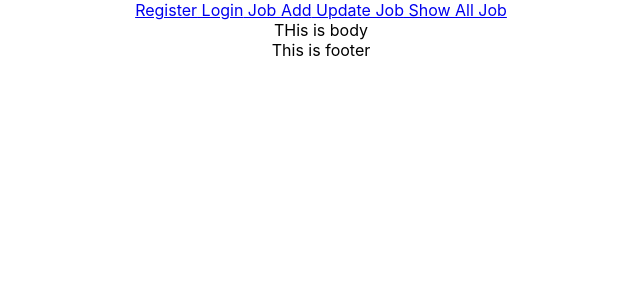
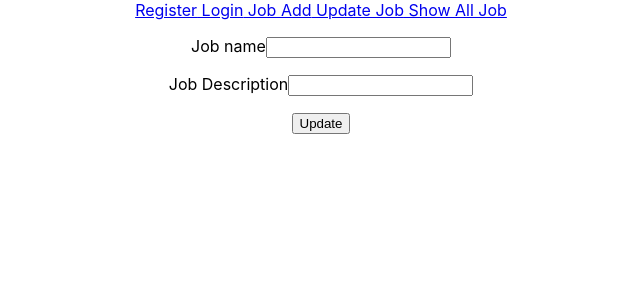
Before and after one commit to aavashneupane/jobFinderFrontend, a React (Create React App) app: page /updateJob in a window 1280 px wide. Shown: the top 300 px of the page, without its empty margins (319-959 px from the left). Built offline with nearby package versions, Linux system fonts and the light colour scheme; no server answers.

Commit message:
added update a job function in react

```diff
--- a/src/Body/body.js
+++ b/src/Body/body.js
@@ -4,6 +4,7 @@ import {BrowserRouter as Router,Switch,Route } from 'react-router-dom'
 import {Container,Row,Col} from 'react-bootstrap';
 import jobAdd from './jobAdd';
 import showAllJob from './showAllJob';
+import updateJob from './updateJob';
 const {Component}=require("react");
 
 
@@ -15,11 +16,12 @@ class Body extends Component {
     render() {
         return(
           <Container>
-              THis is body
+
               <Route path='/register' component={Register} />
               <Route path='/login' component={Login} />
               <Route path='/jobAdd' component={jobAdd} />
               <Route path='/showAllJob' component={showAllJob} />
+              <Route path='/updateJob' component={updateJob} />
 
 
           </Container>
--- a/src/Body/showAllJob.js
+++ b/src/Body/showAllJob.js
@@ -1,36 +1,38 @@
-import React , { Component,useState} from 'react';
-import {Container, Row , Col} from 'react-bootstrap';
-import {Route, Link} from 'react-router-dom';
+import React, { Component, useState } from 'react';
+import { Container, Row, Col } from 'react-bootstrap';
+import { Route, Link } from 'react-router-dom';
 //import { axios } from 'axios';
 const axios = require('axios').default;
 
 class showAllJob extends Component {
     state = {
-        jobs : [],
-        config : {
-            headers : {'authorization': `Bearer ${localStorage.getItem('token')}`}
+        jobs: [],
+        config: {
+            headers: { 'authorization': `Bearer ${localStorage.getItem('token')}` }
         }
     }
-    componentDidMount(){
+    componentDidMount() {
         axios.get("http://localhost:91/job/showall")
-        .then((response)=>{
+            .then((response) => {
                 console.log(response)
                 this.setState({
-                jobs : response.data
+                    jobs: response.data
                 })
             })
-        .catch((err)=>{
+            .catch((err) => {
                 console.log(err.response)
             })
     }
 
-    deleteJob = (pid) =>{
-        axios.delete('http://localhost:91/job/delete/' + pid,  this.state.config)
-        .then((response)=>{
+    deleteJob = (pid) => {
+        axios.delete('http://localhost:91/job/delete/' + pid, this.state.config)
+            .then((response) => {
                 console.log(response)
+                alert("Delete successfull")
             })
-        .catch((err)=>{
+            .catch((err) => {
                 console.log(err.response)
+                alert("Delete unsuccessfull")
             })
 
     }
@@ -43,17 +45,17 @@ render() {
                 <Row>
 
                     <div>{
-                    this.state.jobs.map((job)=>{
+                        this.state.jobs.map((job) => {
                             return (<div>
                                 <p>Title :{job.jobtitle}</p>
                                 <p>Type :{job.jobtype}</p>
                                 <p>Description:{job.jobdescription}</p>
                                 <p>Required experience:{job.requiredexperience}</p>
                                 <p>Creator:{job.creator}</p>
-                            <p>Posted at:{job.createdAt }</p>
+                                <p>Posted at:{job.createdAt}</p>
 
                                 <p><button onClick={this.deleteJob.bind(this, job._id)}>Delete</button></p>
-                           <p><Link to={'/update/'+job._id}>Update</Link></p>
+                                <p><Link to={'/update/' + job._id}>Update</Link></p>
                             </div>
                             )
                         })
--- /dev/null
+++ b/src/Body/updateJob.js
@@ -0,0 +1,78 @@
+import React, { Component } from 'react';
+const axios = require('axios').default;
+
+class updateJob extends Component {
+
+    state = {
+        jobtitle: '',
+        jobdescription: '',
+        // config:{
+        //     headers : {'authorization': `Bearer ${localStorage.getItem('token')}`}
+        // },
+        id: this.props.match.params.id
+    }
+    changeHandler = (e) => {
+        this.setState({
+            [e.target.name]: e.target.value
+        })
+
+    }
+
+    componentDidMount() {
+        axios.get('http://localhost:91/job/showSingle/' + this.state.id)
+            .then((response) => {
+                this.setState({
+                    jobtitle: response.data.jobtitle,
+                    jobdescription: response.data.jobdescription,
+                })
+
+
+            })
+            .catch((err) => {
+                console.log(err.response)
+            })
+    }
+
+    updateData = (e) => {
+        e.preventDefault();
+        axios.put('http://localhost:91/job/update', this.state)
+            .then((response) => {
+                console.log(response)
+                alert("update successfull")
+            })
+            .catch((err) => {
+                console.log(err.response)
+                alert("update unsuccessfull")
+            })
+    }
+
+
+
+    render() {
+        return (
+            <div>
+                <form>
+                    <p><label>Job name</label>
+                        <input type="text" name="jobtitle"
+                            value={this.state.jobtitle}
+                            onChange={this.changeHandler} />
+                    </p>
+
+                    <p>
+                        Job Description
+                    <input type="text"
+                            name="jobdescription"
+                            value={this.state.jobdescription}
+                            onChange={this.changeHandler}
+                        />
+                    </p>
+                    <p>
+                        <button onClick={this.updateData}>Update</button>
+                    </p>
+                </form>
+            </div>
+        )
+    }
+
+}
+export default updateJob;
--- a/src/Footer/footer.js
+++ b/src/Footer/footer.js
@@ -8,7 +8,7 @@ class Footer extends Component {
     render() {
         return(
             <div>
-                This is footer
+
             </div>
         )
     }
```
Lines whose indentation alone changed are shown as unchanged.
